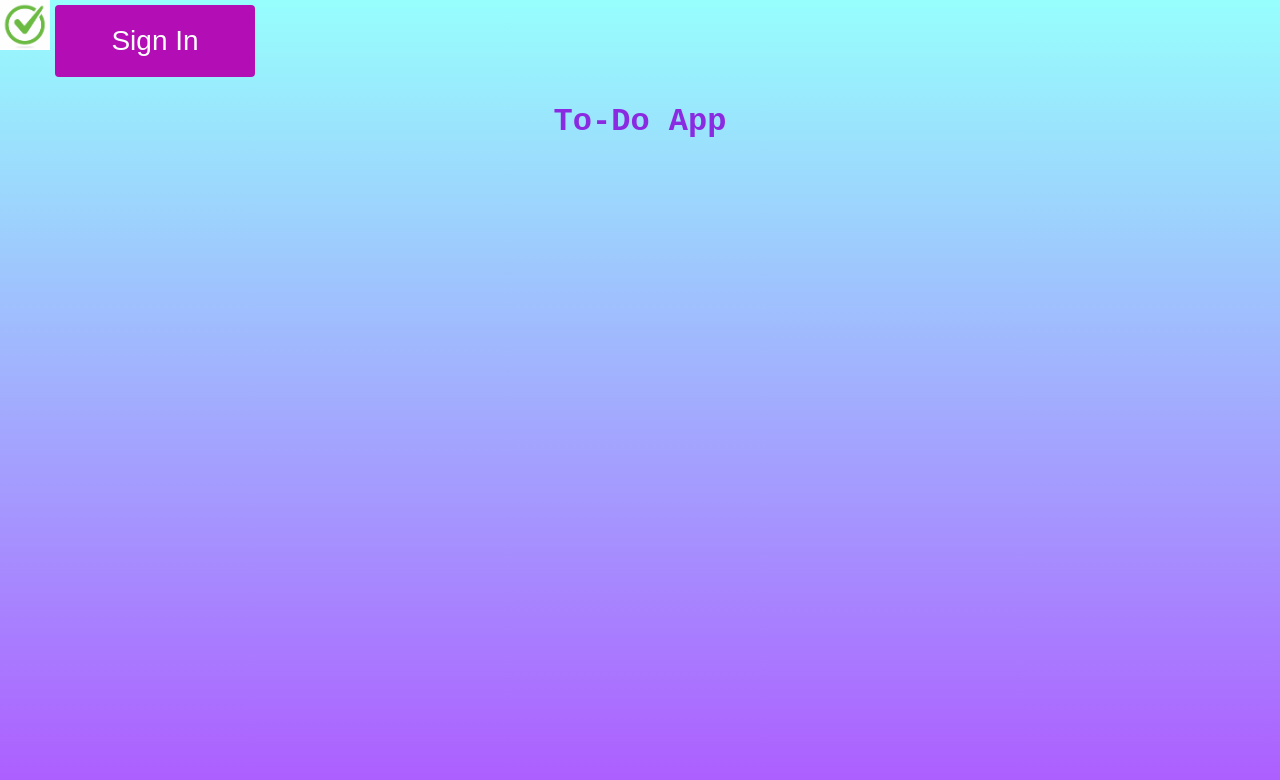
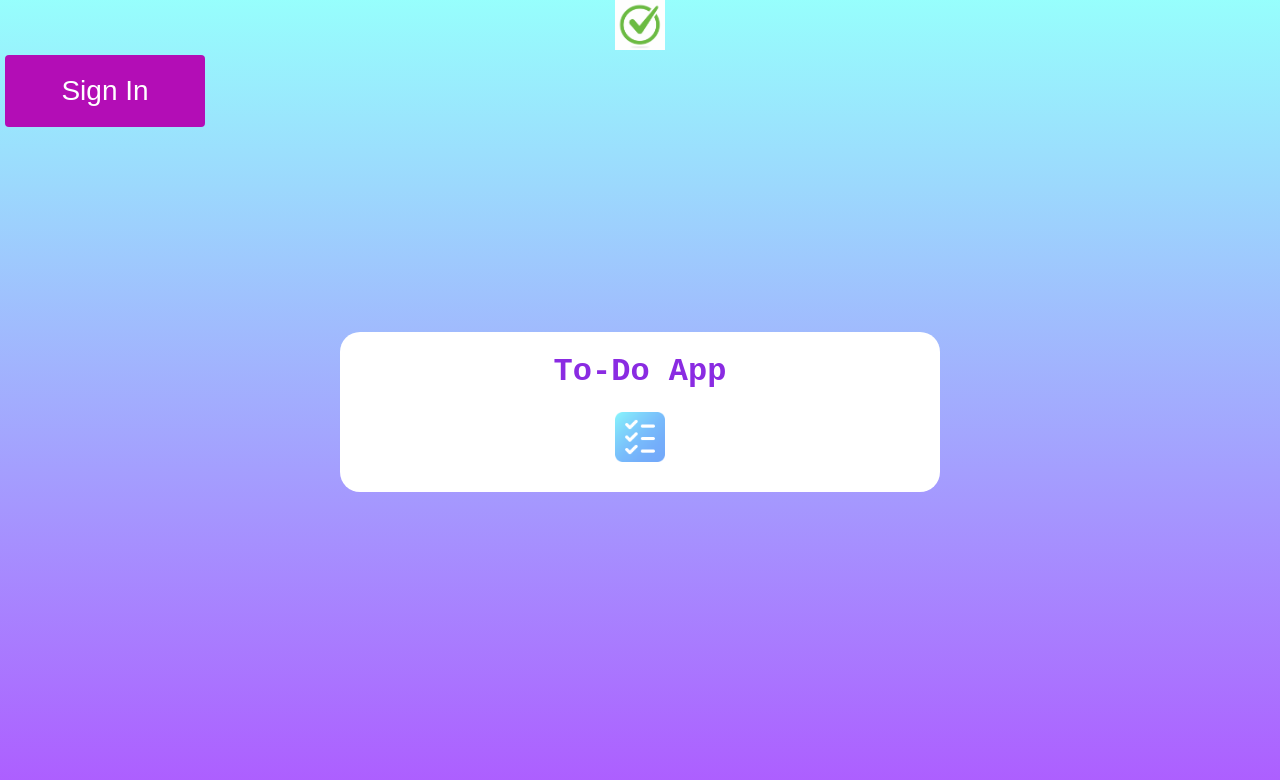
Before and after one commit to e-clawson/to-do-project, a React (Vite) app in the folder to-do-frontend/: page / in a window 1280 px wide. Shown: the top 780 px of the page. Built offline with nearby package versions, Linux system fonts and the light colour scheme.

Commit message:
added styling to header

```diff
--- a/to-do-frontend/src/components/header/Header.jsx
+++ b/to-do-frontend/src/components/header/Header.jsx
@@ -1,9 +1,14 @@
 import React from 'react'
 import './header.css'
+import {assets} from '../../assets/assets'
 
 const Header = () => {
   return (
-    <h1>To-Do App</h1>
+    <div className='container'>
+        <h1>To-Do App</h1>
+        <img src={assets.check_list}></img>
+    </div>
+
   )
 }
 
--- a/to-do-frontend/src/components/header/header.css
+++ b/to-do-frontend/src/components/header/header.css
@@ -3,3 +3,8 @@ h1{
     text-align: center;
     text-wrap: balance;
 }
+
+img {
+    display: block;
+    margin: auto;
+}
```
